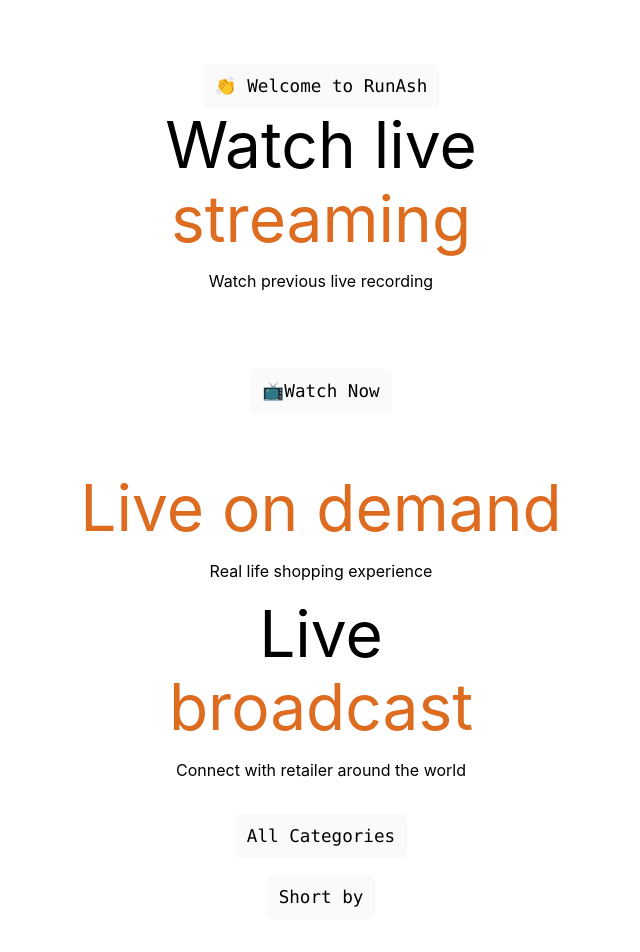
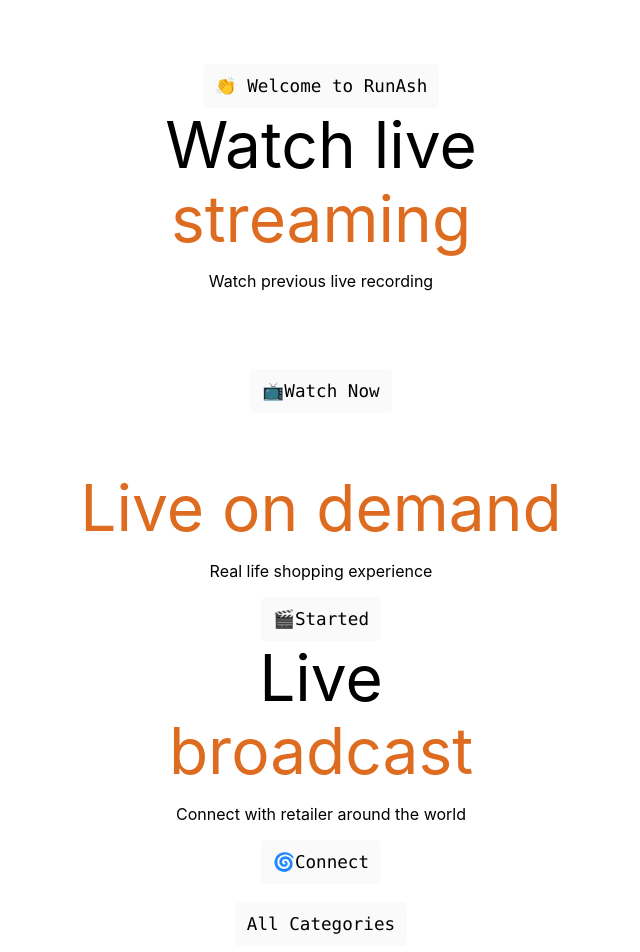
Before and after one commit to rammurmu/next, a Next.js app: page /buyer in a window 1280 px wide. Shown: the top 952 px of the page, without its empty margins (319-959 px from the left). Built offline with nearby package versions, Linux system fonts and the light colour scheme.

Commit message:
Update buyer.js

```diff
--- a/pages/buyer.js
+++ b/pages/buyer.js
@@ -13,12 +13,15 @@ export default function Buyer() {
 
         <div className={styles.title}><a href="https://">Live on demand</a></div>
           <p>Real life shopping experience</p>
+        <code className={styles.code}>🎬Started</code>
         <div className={styles.title}>Live<br /><a href="https://">broadcast</a></div>
           <p>Connect with retailer around the world</p>
-
+        <code className={styles.code}>🌀Connect</code>
           <p className={styles.code}>All Categories</p>
           <code className={styles.code}>Short by</code>
-          <div className={styles.description}><code className={styles.code}>🍎Fruit</code>{' '}<code className={styles.code}>🥦Vegetable</code><br /><code className={styles.code}>💐Flower</code>{' '}<code className={styles.code}>🥫Grocery</code></div>
+          <div className={styles.description}><code className={styles.code}>🍎Fruit</code>{' '}<code className={styles.code}>🥦Vegetable</code>
+          <br />
+          <code className={styles.code}>💐Flower</code>{' '}<code className={styles.code}>🥫Grocery</code></div>
           <div className={styles.grid}>
           <card className={styles.card}>
             <h2>🏪 Stream Store</h2>
```
